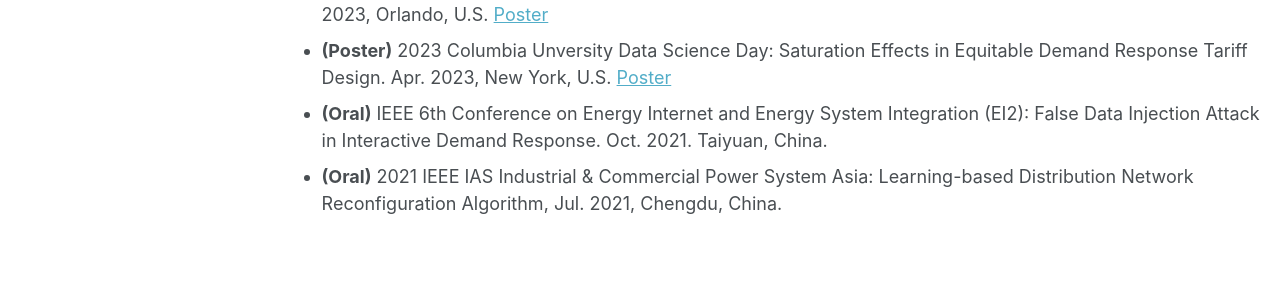
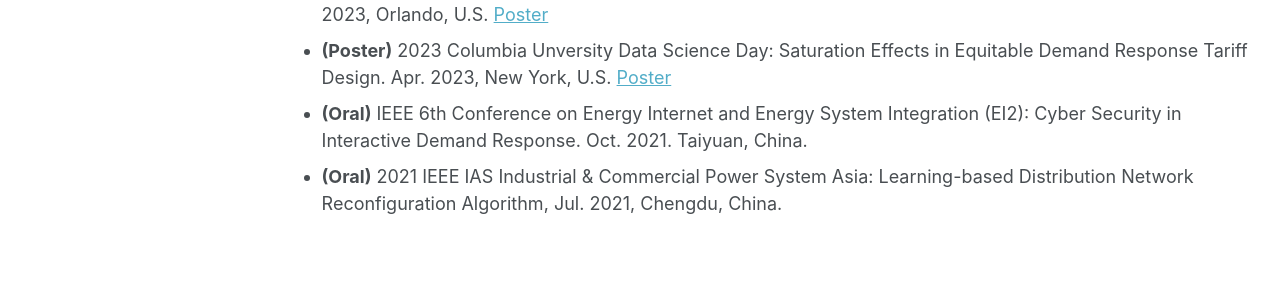
Before and after one commit to liudong-chen/liudong-chen.github.io, a Jekyll site: the page built from _pages/talks.md, in a window 1280 px wide and 1217 px high. Shown: the part 592-888 px from the top of the window. Built offline with Jekyll 4.4.1, drawn with Linux system fonts in a browser that asks for light colours; some web fonts are replaced.

Commit message:
Update talks.md

```diff
--- a/_pages/talks.md
+++ b/_pages/talks.md
@@ -16,5 +16,5 @@ author_profile: true
 * **(Poster)** 2024 IEEE ISGT NA: Demand Side Flexibility Envelope Quantification Under Data Scarcity. Feb. 2024, D.C., U.S. [Poster](../assets/demand_flexibility_poster.pdf)
 * **(Poster)** 2023 IEEE PES General Meeting: Saturation Effects in Equitable Demand Response Tariff Design. Jul. 2023, Orlando, U.S. [Poster](../assets/saturation_poster.pdf)
 * **(Poster)** 2023 Columbia Unversity Data Science Day: Saturation Effects in Equitable Demand Response Tariff Design. Apr. 2023, New York, U.S. [Poster](../assets/saturation_poster.pdf)
-* **(Oral)** IEEE 6th Conference on Energy Internet and Energy System Integration (EI2): False Data Injection Attack in Interactive Demand Response. Oct. 2021. Taiyuan, China.
+* **(Oral)** IEEE 6th Conference on Energy Internet and Energy System Integration (EI2): Cyber Security in Interactive Demand Response. Oct. 2021. Taiyuan, China.
 * **(Oral)** 2021 IEEE IAS Industrial & Commercial Power System Asia: Learning-based Distribution Network Reconfiguration Algorithm, Jul. 2021, Chengdu, China.
```
